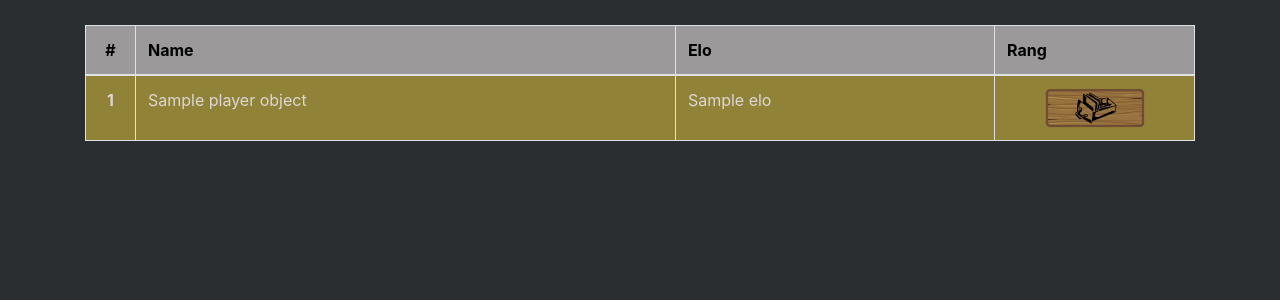
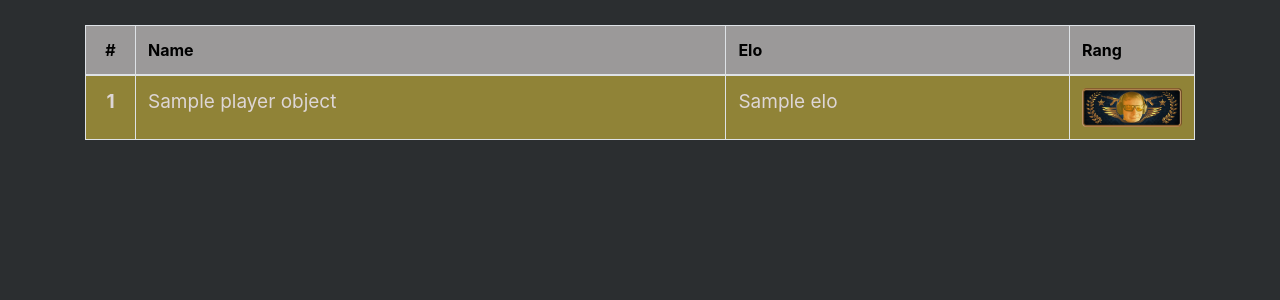
Before and after one commit to LightChain09/Foth.com, a Django app: template csgo/templates/csgo/csgo_stats_show.html in a window 1280 px wide. Shown: the part 57-357 px from the top of the page. Run offline with Django 3.2, Linux system fonts and the light colour scheme; the template is opened without the code that fills it: most values are stand-ins (such as "Sample title", 1, 10 or a date in 2020); some libraries are stand-ins or nearby versions.

Commit message:
Added csgo rank images

```diff
--- a/csgo/templates/csgo/csgo_stats_show.html
+++ b/csgo/templates/csgo/csgo_stats_show.html
@@ -8,10 +8,10 @@
             <th scope="col" style="width:50px;"><div align="center">#</div></th>
             <th scope="col">Name</th>
             <th scope="col">Elo</th>
-            <th scope="col">Rang</th>
+            <th scope="col" style="width:120px;">Rang</th>
         </tr>
     </thead>
-    <tbody style="color: rgb(221, 214, 214)">
+    <tbody style="font-size: 19px; color: rgb(221, 214, 214)">
 
         {% for player_object in player_data %}
         {% if forloop.counter == 1 %}
@@ -31,20 +31,25 @@
             <td>{{ player_object.name }}</td>
             <td>{{ player_object.elo }}</td>
 
+            <style>
+                rank_cell {margin:-7px;}
+            </style>
             {% if forloop.first %}
-            <td width="200px"><div align="center"><img src="{% static 'csgo/untersteschublade.png' %}" width="100px"></div></td>
+            <td><img src="{% static 'csgo/niko.png' %}" width="100px"></td>
             {% elif forloop.last %}
-            <td width="200px"><div align="center"><img src="{% static 'csgo/untersteschublade.png' %}" width="100px"></div></td>
+            <td><img src="{% static 'csgo/schublade.png' %}" width="100px"></td>
             {% elif player_object.elo > 1625 %}
-            <td width="200px"><div align="center"><img src="{% static 'csgo/untersteschublade.png' %}" width="100px"></div></td>
+            <td><img src="{% static 'csgo/omega.png' %}" width="100px"></td>
+            {% elif player_object.elo > 1575 %}
+            <td><img src="{% static 'csgo/alpha.png' %}" width="100px"></td>
             {% elif player_object.elo > 1525 %}
-            <td width="200px"><div align="center"><img src="{% static 'csgo/untersteschublade.png' %}" width="100px"></div></td>
+            <td><img src="{% static 'csgo/beta.png' %}" width="100px"></td>
             {% elif player_object.elo > 1450 %}
-            <td width="200px"><div align="center"><img src="{% static 'csgo/untersteschublade.png' %}" width="100px"></div></td>
+            <td><img src="{% static 'csgo/gamma.png' %}" width="100px"></td>
             {% elif player_object.elo > 1350 %}
-            <td width="200px"><div align="center"><img src="{% static 'csgo/untersteschublade.png' %}" width="100px"></div></td>
-            {% elif player_object.elo > 1100 %}
-            <td width="200px"><div align="center"><img src="{% static 'csgo/untersteschublade.png' %}" width="100px"></div></td>
+            <td><img src="{% static 'csgo/beep_boop.png' %}" width="100px"></td>
+            {% elif player_object.elo > 1200 %}
+            <td><img src="{% static 'csgo/bots.png' %}" width="100px"></td>
             {% endif %}
 
         </tr>
```
Also changed, not shown: static/csgo/alpha.png (added), static/csgo/beep_boop.png (added), static/csgo/beep_boop_2.png (deleted), static/csgo/beta.png (added), static/csgo/bots.png (added), static/csgo/gamma.png (added), static/csgo/niko.png (added), static/csgo/omega.png (added), static/csgo/schublade.png (added), static/csgo/untersteschublade.png (deleted).
